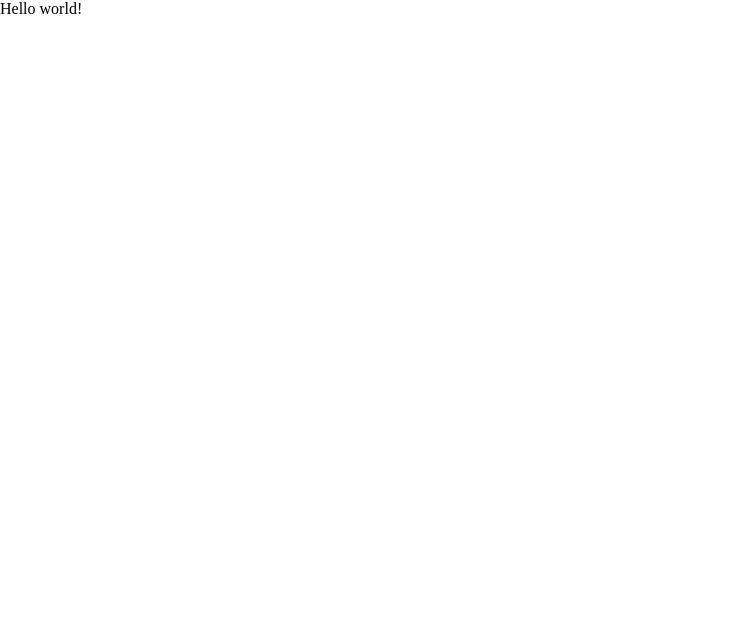
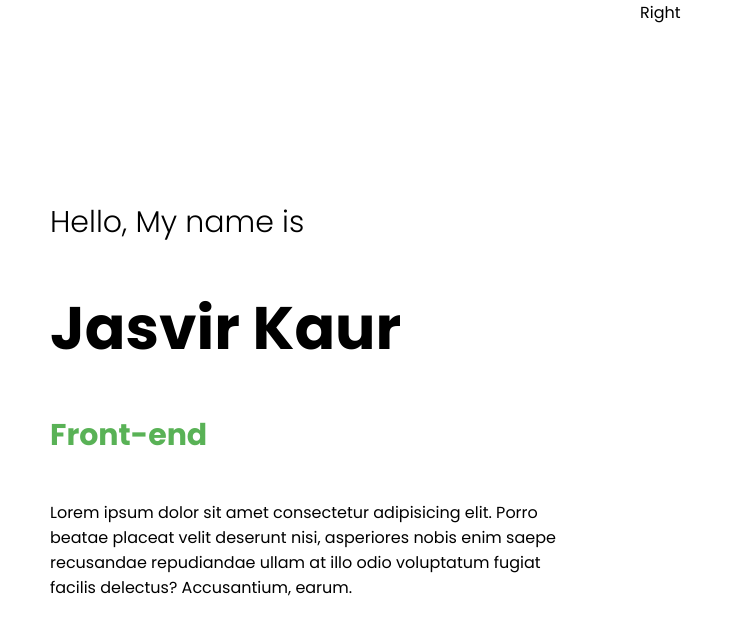
Before and after one commit to JK1320/portfolio, a React (Create React App) app: page / in a window 1280 px wide. Shown: the top 634 px of the page, without its empty margins (0-743 px from the left). Built offline with nearby package versions, Linux system fonts and the light colour scheme.

Commit message:
added Intro.jsx

```diff
--- a/public/index.html
+++ b/public/index.html
@@ -5,12 +5,16 @@
   <meta charset="utf-8" />
   <meta name="viewport" content="width=device-width, initial-scale=1" />
   <meta name="description" content="Web site created using create-react-app" />
+  <link rel="preconnect" href="https://fonts.googleapis.com">
+  <link rel="preconnect" href="https://fonts.gstatic.com" crossorigin>
+  <link href="https://fonts.googleapis.com/css2?family=Poppins:wght@300;400;500;600;700&display=swap" rel="stylesheet">
   <style>
     * {
       margin: 0;
+      font-family: 'Poppins', sans-serif;
     }
   </style>
-  <title>React App</title>
+  <title>Jasvir Kaur</title>
 </head>
 
 <body>
--- a/src/App.jsx
+++ b/src/App.jsx
@@ -1,5 +1,10 @@
+import Intro from "./components/intro/Intro";
+
+
 const App = () => {
-  return <div>Hello world!</div>;
+  return <div>
+  <Intro />
+  </div>;
 };
 
 export default App;
--- /dev/null
+++ b/src/components/intro/Intro.jsx
@@ -0,0 +1,31 @@
+import "./intro.css";
+import React from 'react';
+
+function intro() {
+    return (
+      <div className="i">
+        <div className="i-left">
+          <div className="i-left-wrapper">
+            <h2 className="i-intro">Hello, My name is</h2>
+            <h1 className="i-name">Jasvir Kaur</h1>
+            <div className="i-title">
+              <div className="i-title-wrapper">
+                <div className="i-title-item">Web Developer</div>
+                <div className="i-title-item">Front-end</div>
+                <div className="i-title-item">Back-end</div>
+              </div>
+            </div>
+            <div className="i-desc">
+              Lorem ipsum dolor sit amet consectetur adipisicing elit. Porro
+              beatae placeat velit deserunt nisi, asperiores nobis enim saepe
+              recusandae repudiandae ullam at illo odio voluptatum fugiat
+              facilis delectus? Accusantium, earum.
+            </div>
+          </div>
+        </div>
+        <div className="i-right">Right</div>
+      </div>
+    );
+}
+
+export default intro
--- /dev/null
+++ b/src/components/intro/intro.css
@@ -0,0 +1,60 @@
+.i {
+  display: flex;
+  height: 100vh;
+}
+
+.i-left {
+  flex: 1;
+  display: flex;
+  align-items: center;
+  justify-content: center;
+}
+
+.i-right {
+  flex: 1;
+}
+
+.i-left-wrapper {
+  padding: 50px;
+  height: 50%;
+  display: flex;
+  flex-direction: column;
+  justify-content: space-between;
+}
+
+.i-intro {
+  font-size: 30px;
+  font-weight: 300;
+}
+
+.i-name {
+  font-size: 60px;
+}
+
+.i-title {
+  height: 50px;
+  overflow: hidden;
+}
+
+.i-title-wrapper {
+  height: 100%;
+  animation: move 10s ease-in-out infinite alternate;
+}
+
+@keyframes move {
+  50% {
+    transform: translateY(-50px);
+  }
+  100% {
+    transform: translateY(-100px);
+  }
+}
+
+.i-title-item {
+  height: 50px;
+  font-size: 30px;
+  font-weight: bold;
+  color: #59b256;
+  display: flex;
+  align-items: center;
+}
```
Also changed, not shown: src/img/certificate.jpg (added), src/img/my.jpg (added).
